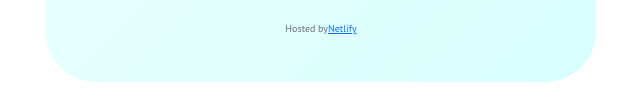
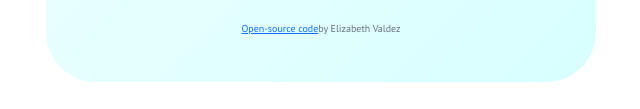
Before and after one commit to Elizabethvaldez/Weatherapp-finalproject, a plain HTML site: page index.html in a window 1280 px wide. Shown: the part 924-1033 px from the top of the page, without its empty margins (319-959 px from the left). Drawn offline with nearby package versions, Linux system fonts and the light colour scheme; a web font is replaced by a local one.

Commit message:
Update index.html

```diff
--- a/index.html
+++ b/index.html
@@ -182,7 +182,7 @@
             </div>
         </div>
         <br />
-       <p id="footer">Hosted by<a href="https://app.netlify.com/">Netlify</a></p>
+       <p id="footer"><a href="https://app.netlify.com/">Open-source code</a>by Elizabeth Valdez</p>
 
        <div>
             <script src="script.js"></script>
```
